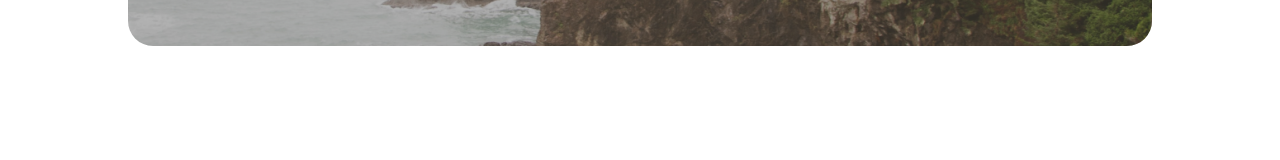
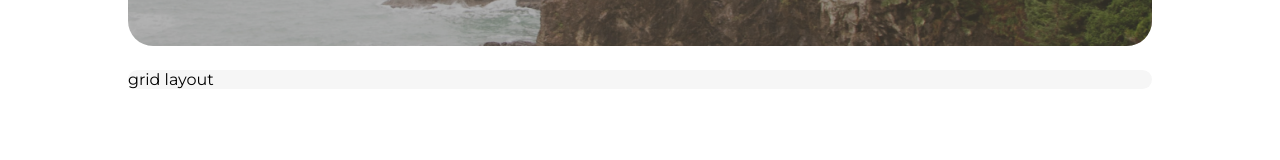
Before and after one commit to M-Gweltaz/OC-Project-11, a React (Create React App) app: page / in a window 1280 px wide. Shown: the part 342-502 px from the top of the page. Built offline with nearby package versions, Linux system fonts and the light colour scheme.

Commit message:
file pathname fix

```diff
--- a/src/Components/App.jsx
+++ b/src/Components/App.jsx
@@ -1,16 +1,21 @@
 // react dom
 import { Routes, Route } from 'react-router-dom';
-import Home from '../routes/Home';
-import About from '../routes/About';
-import Rental from '../routes/Rental';
-import Error from '../routes/Error';
+import { useState } from 'react';
+import Home from '../pages/Home';
+import About from '../pages/About';
+import Rental from '../pages/Rental';
+import Error from '../pages/Error';
 import '../style/App.css';
+import data from '../data/data_api.json';
 
 export default function App() {
+	// accessing and transfering the data as a State
+	const [rentalData, setRentalData] = useState(data);
+
 	return (
 		<>
 			<Routes>
-				<Route path='/' element={<Home />} />
+				<Route path='/' element={<Home rentalData={rentalData} />} />
 				<Route path='/about' element={<About />} />
 				<Route path='/rental/:id' element={<Rental />} />
 				<Route path='/*' element={<Error />} />
--- a/src/Components/DropdownMenu.jsx
+++ b/src/Components/DropdownMenu.jsx
@@ -1,13 +1,29 @@
 import '../style/DropDownMenu.css';
+import arrowDropDown from '../assets/arrow_down.png';
+import arrowDropUp from '../assets/arrow_up.png';
 
-export default function DropDownMenu({ title, text, list }) {
+import { useState } from 'react';
+
+export default function DropDownMenu({ title, text, list, width }) {
+	const [isMenuOpen, setMenuOpen] = useState(false);
+
+	const handleClick = () => {
+		setMenuOpen((current) => !current);
+	};
+
 	return (
-		<section className='DropDownMenu'>
-			<div className='DropDownMenu_title'>
+		<section className='DropDownMenu' style={{ width: width }}>
+			<div className='DropDownMenu_title' onClick={handleClick}>
 				<h3>{title}</h3>
+				{isMenuOpen ? (
+					<img src={arrowDropUp} alt='menu déroulant' />
+				) : (
+					<img src={arrowDropDown} alt='menu déroulant' />
+				)}
 			</div>
-			{text != null && <div className='DropDownMenu_text'>{text}</div>}
-			{list != null && <div className='DropDownMenu_list'>{list}</div>}
+
+			{text && isMenuOpen && <div className='DropDownMenu_text'>{text}</div>}
+			{list && isMenuOpen && <div className='DropDownMenu_list'>{list}</div>}
 		</section>
 	);
 }
--- /dev/null
+++ b/src/Components/home/MainHome.jsx
@@ -0,0 +1,9 @@
+import '../../style/Home/MainHome.css';
+
+export default function MainHome({ rentalData }) {
+	return (
+		<>
+			<main className='mainHome'>grid layout</main>
+		</>
+	);
+}
--- a/src/routes/Home.jsx
+++ b/src/pages/Home.jsx
@@ -1,14 +1,16 @@
 import Header from '../Components/Header';
 import Footer from '../Components/Footer';
 import HomeHeroBanner from '../Components/home/HomeHeroBanner';
+import MainHome from '../Components/home/MainHome';
 
-export default function Home() {
+export default function Home({ rentalData }) {
 	return (
 		<>
 			<div className='container'>
 				<div className='container_content'>
 					<Header />
 					<HomeHeroBanner />
+					<MainHome rentalData={rentalData} />
 				</div>
 				<Footer />
 			</div>
--- a/src/style/About/MainAbout.css
+++ b/src/style/About/MainAbout.css
@@ -2,4 +2,5 @@
 	display: flex;
 	flex-direction: column;
 	align-items: center;
+	margin-top: 1.5em;
 }
--- a/src/style/DropDownMenu.css
+++ b/src/style/DropDownMenu.css
@@ -13,16 +13,13 @@
 	border-radius: 0.625em;
 	height: 3.25em;
 	padding: 0 2em;
+	cursor: pointer;
 }
 
 .DropDownMenu_title h3 {
 	font-weight: 500;
 }
 
-.DropDownMenu_title img {
-	cursor: pointer;
-}
-
 .DropDownMenu_text {
 	padding: 0.75em 2em 0.75em 2em;
 	color: #ff6060;
--- a/src/style/Home/HomeHeroBanner.css
+++ b/src/style/Home/HomeHeroBanner.css
@@ -14,7 +14,6 @@
 	justify-content: center;
 	max-width: 80vw;
 	margin: auto;
-	padding-top: 2em;
 }
 /* image */
 .banner-image-div {
--- /dev/null
+++ b/src/style/Home/MainHome.css
@@ -0,0 +1,9 @@
+.mainHome {
+	display: grid;
+	grid-template-columns: 1fr 1fr 1fr;
+	background-color: #f6f6f6;
+	border-radius: 1.563em;
+	max-width: 80vw;
+	margin: auto;
+	margin-top: 1.5em;
+}
```
Also changed, not shown: src/assets/arrow_left.png (added), src/assets/arrow_right.png (added), src/pages/About.jsx (renamed from src/routes/About.jsx), src/pages/Error.jsx (renamed from src/routes/Error.jsx), src/pages/Rental.jsx (renamed from src/routes/Rental.jsx).
